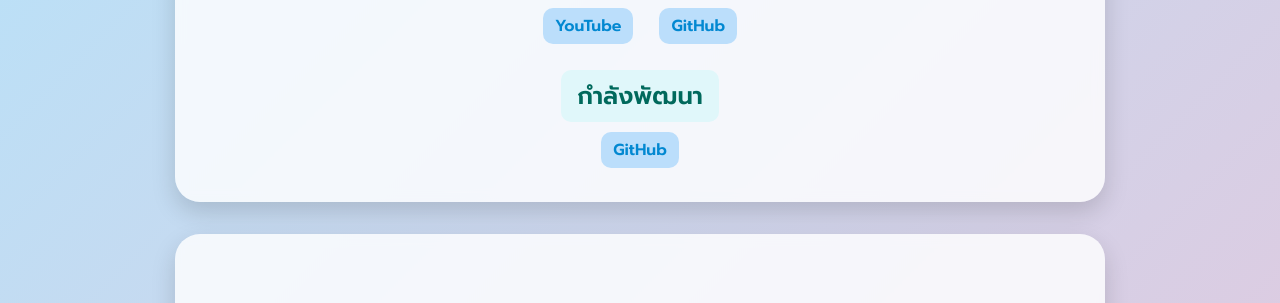
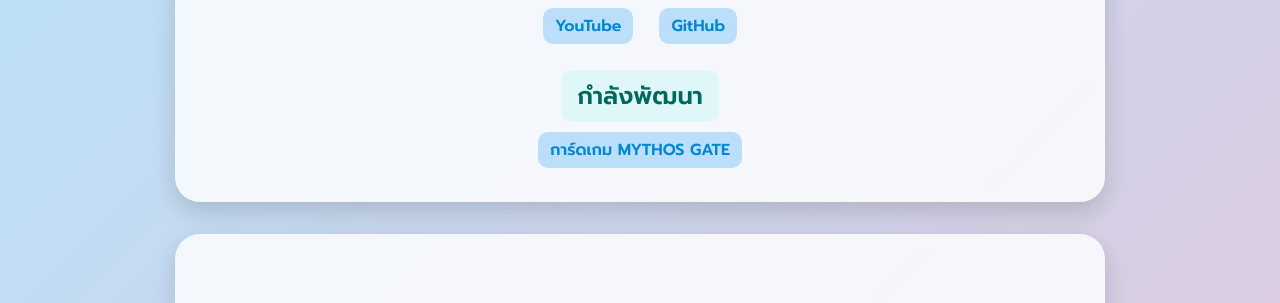
Before and after one commit to amonkung/amonkung.github.io, a plain HTML site: page index.html in a window 1280 px wide. Shown: the part 454-757 px from the top of the page. Drawn offline with Linux system fonts and the light colour scheme.

Commit message:
Update index.html

```diff
--- a/index.html
+++ b/index.html
@@ -111,7 +111,7 @@
       <a href="https://www.youtube.com/@amonkung555">YouTube</a>
       <a href="https://github.com/amonkung">GitHub</a>
       <h2>กำลังพัฒนา</h2>
-      <a href="https://isekaicardgame.netlify.app/">GitHub</a>
+      <a href="https://isekaicardgame.netlify.app/">การ์ดเกม MYTHOS GATE</a>
     </div>
   </div>
 
```
